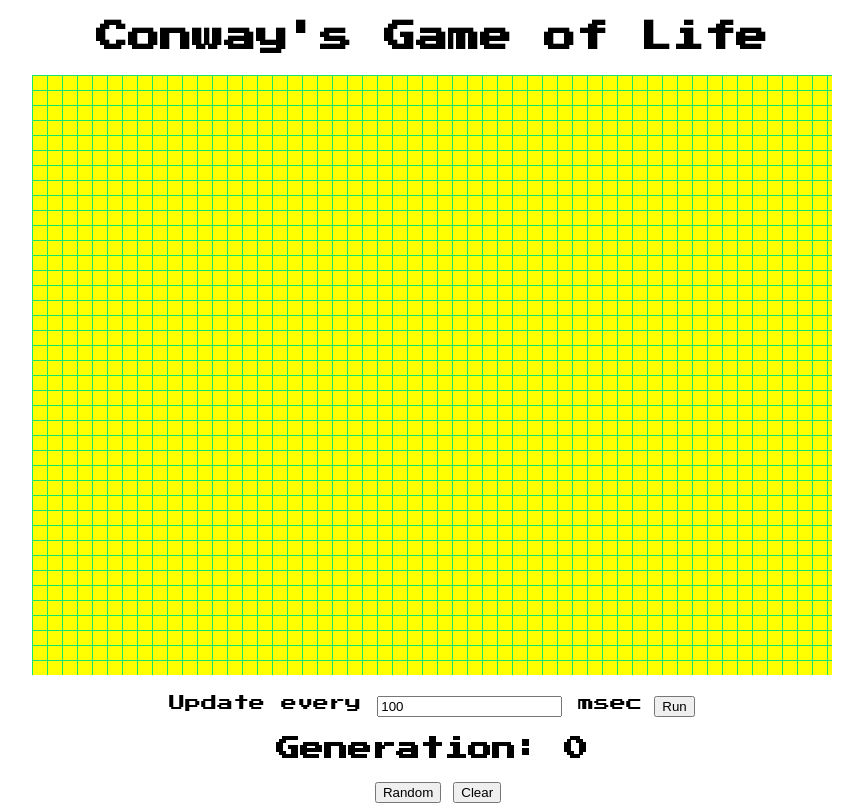
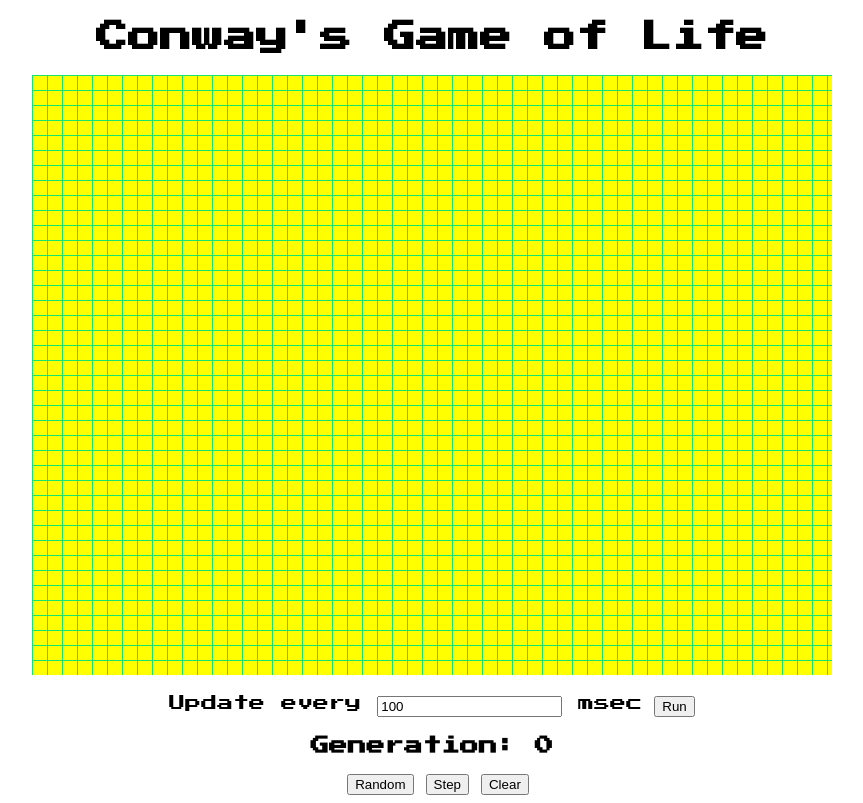
Before and after one commit to bloominstituteoftechnology/CS-Build-Week-1, a React (Create React App) app in the folder gameoflife/: page / in a window 1280 px wide. Shown: the whole page, without its empty margins (208-1071 px from the left). Built offline with nearby package versions, Linux system fonts and the light colour scheme.

Commit message:
got step working I think

```diff
--- a/gameoflife/src/Game.js
+++ b/gameoflife/src/Game.js
@@ -33,6 +33,7 @@ class Game extends React.Component {
         isRunning: false,
         interval: 100,
         genCount: 0,
+        step: false,
     }
 
     // create an empty board
@@ -85,8 +86,14 @@ class Game extends React.Component {
     }
 
     runGame = () => {
-        this.setState({ isRunning: true });
+        this.setState({ isRunning: true, step: false });
         this.runIteration();
+    }
+
+    stepthroughGame = () => {
+        this.setState({ isRunning: true, step: true});
+        this.runIteration();
+        this.setState({ isRunning: false });
     }
 
     stopGame = () => {
@@ -121,10 +128,11 @@ class Game extends React.Component {
         this.setState((prevState) => (
             {genCount: prevState.genCount + 1, cells: this.makeCells(),}
         ))
-
-        this.timeoutHandler = window.setTimeout(() => {
-            this.runIteration();
-        },(this.state.interval));
+        if(!this.state.step) {
+            this.timeoutHandler = window.setTimeout(() => {
+                this.runIteration();
+            },(this.state.interval));
+        }
     }
 
    /**
@@ -193,8 +201,9 @@ class Game extends React.Component {
                 <button className="button" onClick={this.stopGame}>Stop</button>:
                 <button className="button" onClick={this.runGame}>Run</button>
             }
-            <h2>Generation: {this.state.genCount}</h2>
+            <h3>Generation: {this.state.genCount}</h3>
             <button className="button" onClick={this.handleRandom}>Random</button>
+            <button className="button" onClick={this.stepthroughGame}>Step</button>
             <button className="button" onClick={this.handleClear}>Clear</button>
             </div>
         </div>
```
